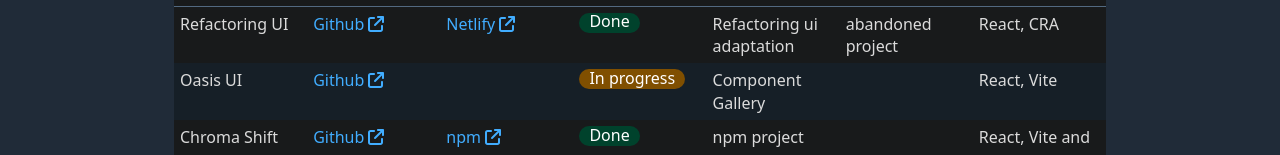
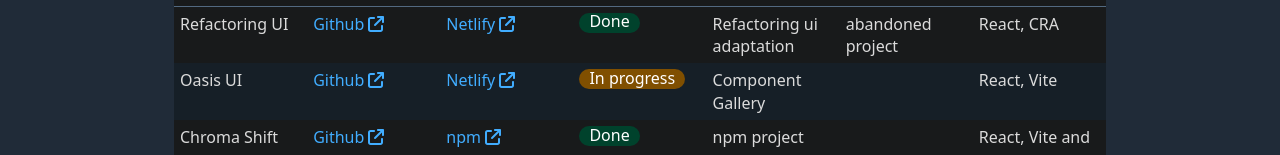
Before and after one commit to RaulAtWork/RaulAtWork-directory, a React (Vite) app: page / in a window 1280 px wide. Shown: the part 194-349 px from the top of the page. Built offline with nearby package versions, Linux system fonts and the light colour scheme.

Commit message:
added pertmanent link to oasis UI

```diff
--- a/src/pages/useProjectData.jsx
+++ b/src/pages/useProjectData.jsx
@@ -31,6 +31,12 @@
           <ExternalLink
             link="https://github.com/RaulAtWork/UI-Oasis"
             display="Github"
+          />
+        ),
+        link: (
+          <ExternalLink
+          link="https://oasis-ui.netlify.app/"
+          display="Netlify"
           />
         ),
         status: <StatusBadge status={STATUS.INPROGRESS} />,
```
